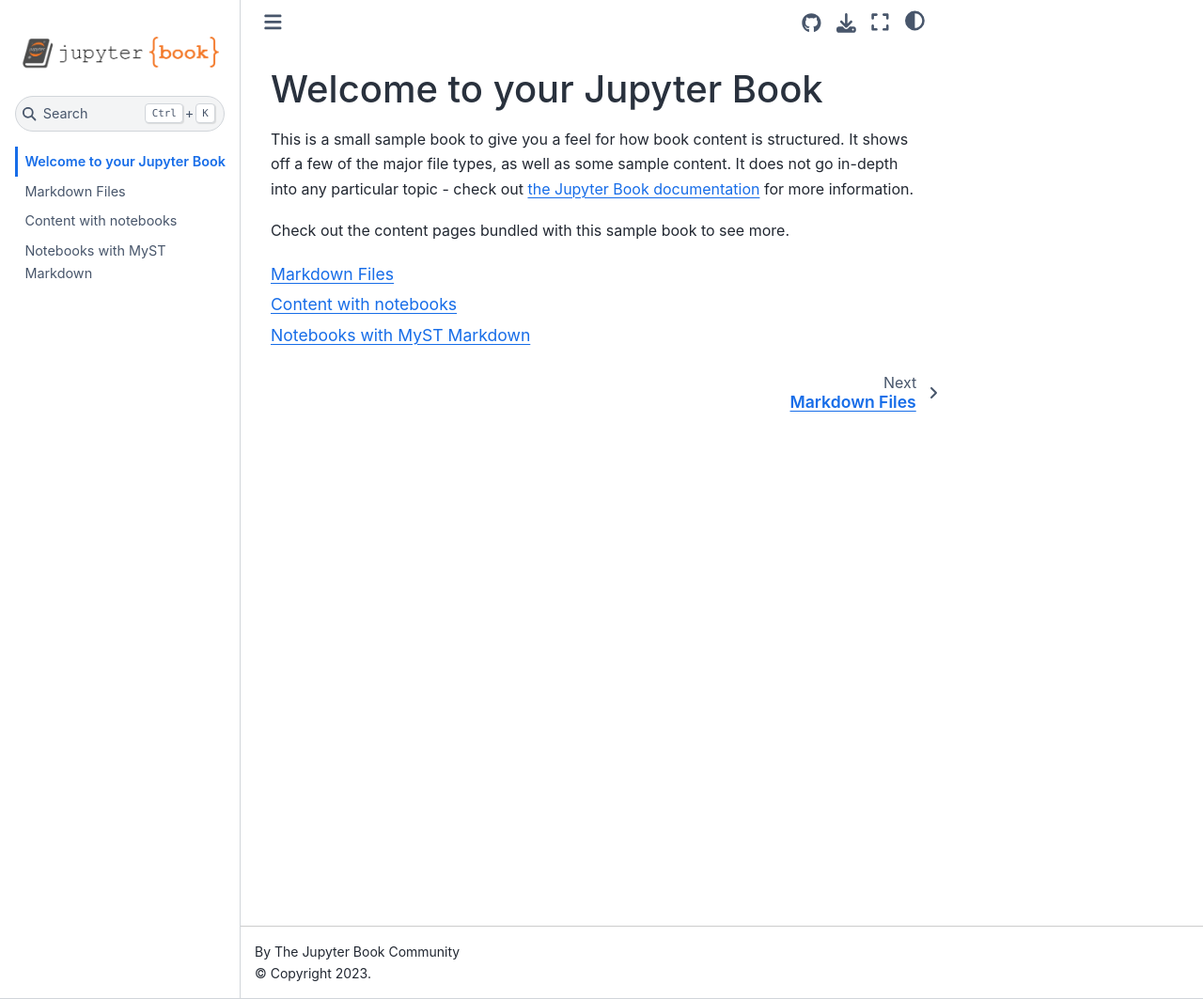
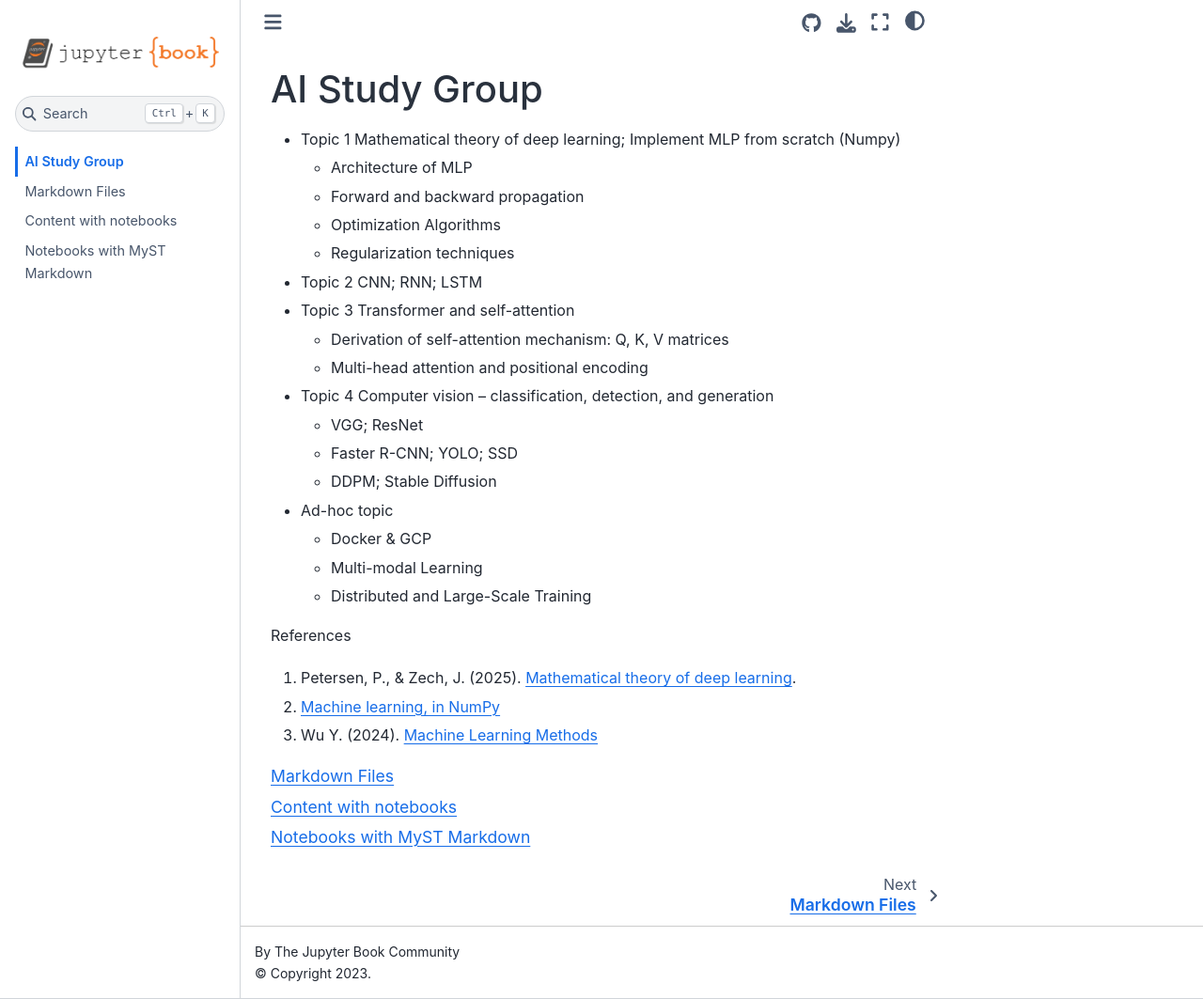
Before and after one commit to BowenZhang2001/AI-Study-Group, a Jupyter Book: the page built from intro.md, in a window 1280 px wide and 1063 px high. Shown: the whole window at 94% size. Built offline with Jupyter Book 1.0.4 settings and Sphinx 7.4.7 and the Sphinx Book theme 1.1.4, drawn with Linux system fonts in a browser that asks for light colours.

Commit message:
Add study plan.

````diff
--- a/intro.md
+++ b/intro.md
@@ -1,11 +1,33 @@
-# Welcome to your Jupyter Book
+# AI Study Group
 
-This is a small sample book to give you a feel for how book content is
-structured.
-It shows off a few of the major file types, as well as some sample content.
-It does not go in-depth into any particular topic - check out [the Jupyter Book documentation](https://jupyterbook.org) for more information.
 
-Check out the content pages bundled with this sample book to see more.
+
+- Topic 1 Mathematical theory of deep learning; Implement MLP from scratch (Numpy)
+   - Architecture of MLP
+    - Forward and backward propagation
+    - Optimization Algorithms
+    - Regularization techniques
+
+- Topic 2 CNN; RNN; LSTM
+- Topic 3 Transformer and self-attention
+    - Derivation of self-attention mechanism: Q, K, V matrices
+    - Multi-head attention and positional encoding
+- Topic 4 Computer vision – classification, detection, and generation
+    - VGG; ResNet
+    - Faster R-CNN; YOLO; SSD
+    - DDPM; Stable Diffusion
+
+- Ad-hoc topic
+    - Docker & GCP
+    - Multi-modal Learning
+    - Distributed and Large-Scale Training
+
+References
+
+1. Petersen, P., & Zech, J. (2025). [Mathematical theory of deep learning](https://arxiv.org/abs/2407.18384).
+2. [Machine learning, in NumPy](https://github.com/ddbourgin/numpy-ml)
+3. Wu Y. (2024). [Machine Learning Methods](http://www.stat.ucla.edu/~ywu/MLBOOK2024.pdf)
+
 
 ```{tableofcontents}
 ```
--- a/references.bib
+++ b/references.bib
@@ -54,3 +54,13 @@
   year      = {2008},
   publisher = {O'Reilly Media}
 }
+
+@misc{math_DL,
+      title={Mathematical theory of deep learning},
+      author={Philipp Petersen and Jakob Zech},
+      year={2025},
+      eprint={2407.18384},
+      archivePrefix={arXiv},
+      primaryClass={cs.LG},
+      url={https://arxiv.org/abs/2407.18384},
+}
````
Also changed, not shown: 13 other files.
